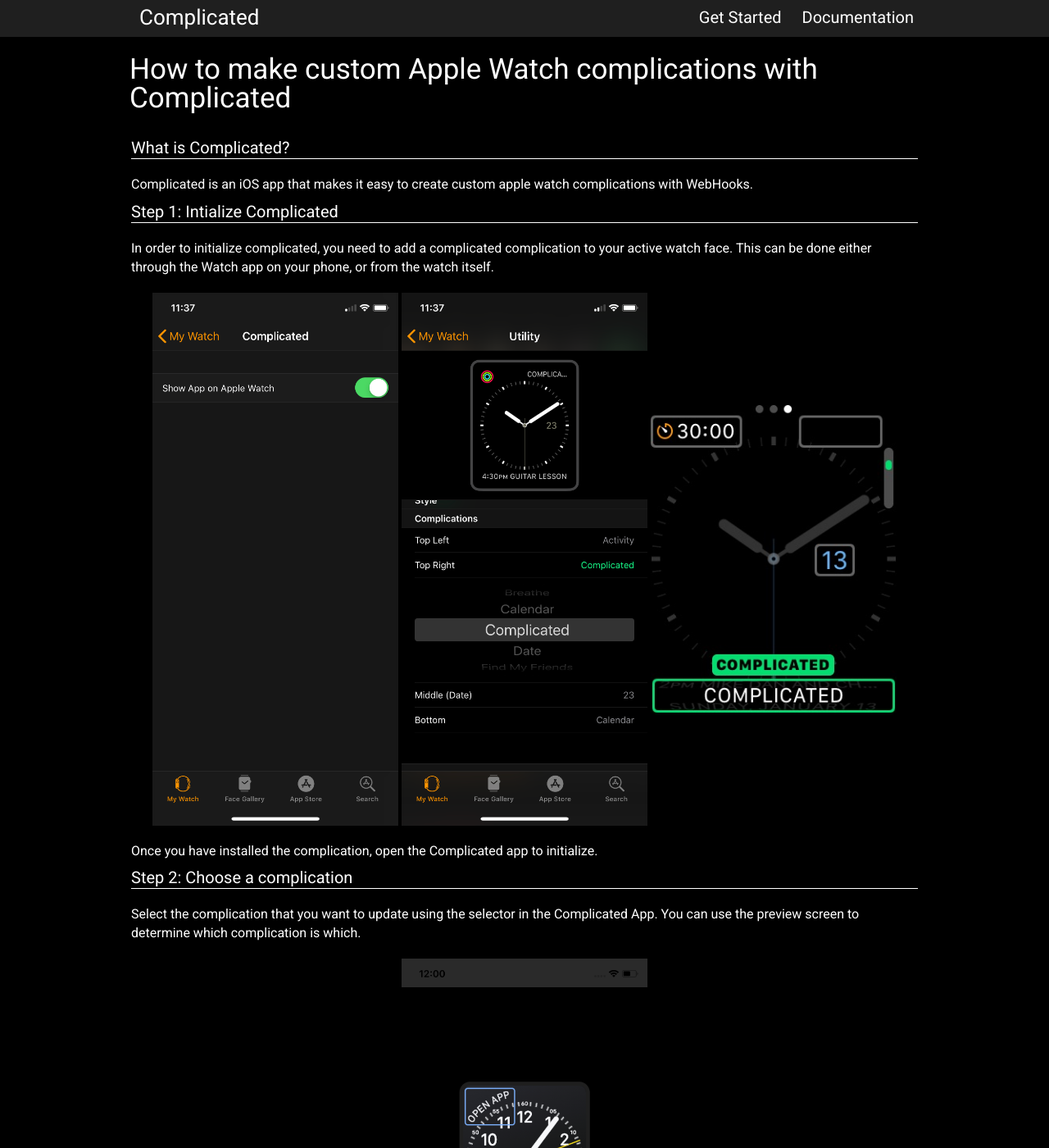
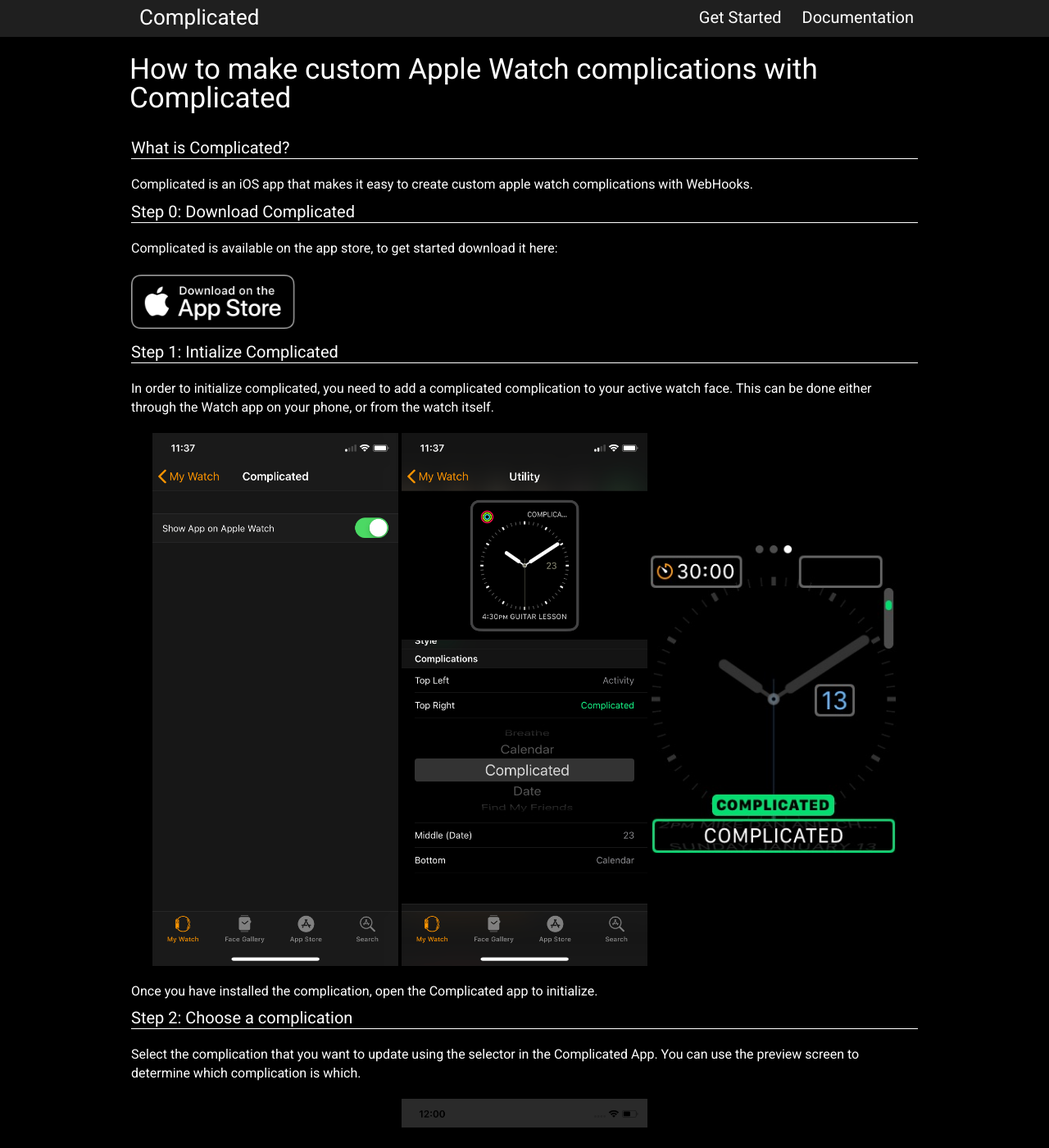
Before and after one commit to frenchie4111/frenchie4111.github.io, a Jekyll site: the page built from _posts/2019-01-13-Complicated-How-To.md, in a window 1280 px wide and 1400 px high. Shown: the whole window at 82% size. Built offline with Jekyll 4.4.1, drawn with Linux system fonts in a browser that asks for light colours; nearby versions of some CDN libraries.

Commit message:
Added complicated

```diff
--- a/_posts/2019-01-13-Complicated-How-To.md
+++ b/_posts/2019-01-13-Complicated-How-To.md
@@ -13,6 +13,14 @@
 ## What is Complicated?
 
 Complicated is an iOS app that makes it easy to create custom apple watch complications with WebHooks.
+
+## Step 0: Download Complicated
+
+Complicated is available on the app store, to get started download it here:
+
+<a href="https://itunes.apple.com/us/app/complicated/id1444561091?ls=1&mt=8">
+    <img id="download" src="/images/complicated/download.png" />
+</a>
 
 ## Step 1: Intialize Complicated
 
--- a/css/complicated.scss
+++ b/css/complicated.scss
@@ -42,3 +42,7 @@
 i {
     font-style: italic;
 }
+
+#download {
+    width: 200px;
+}
```
